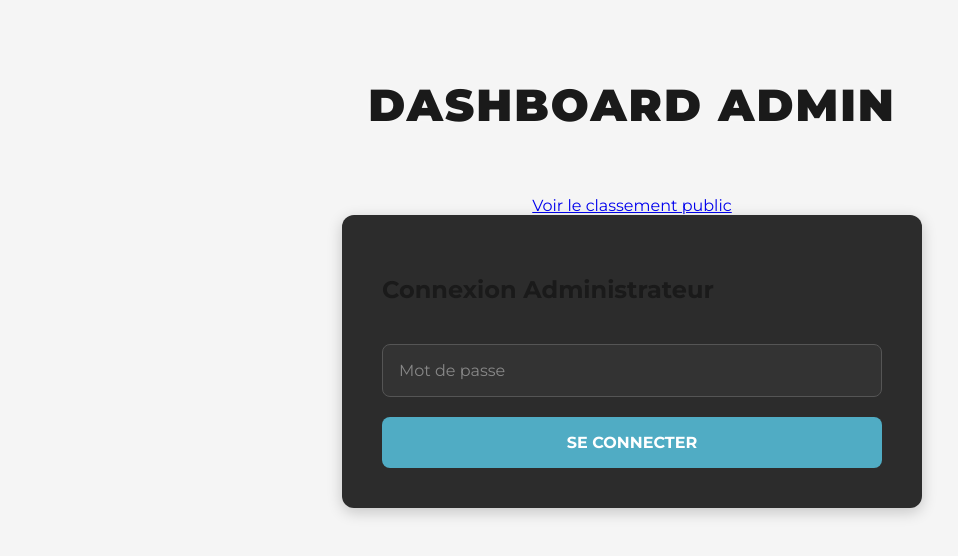
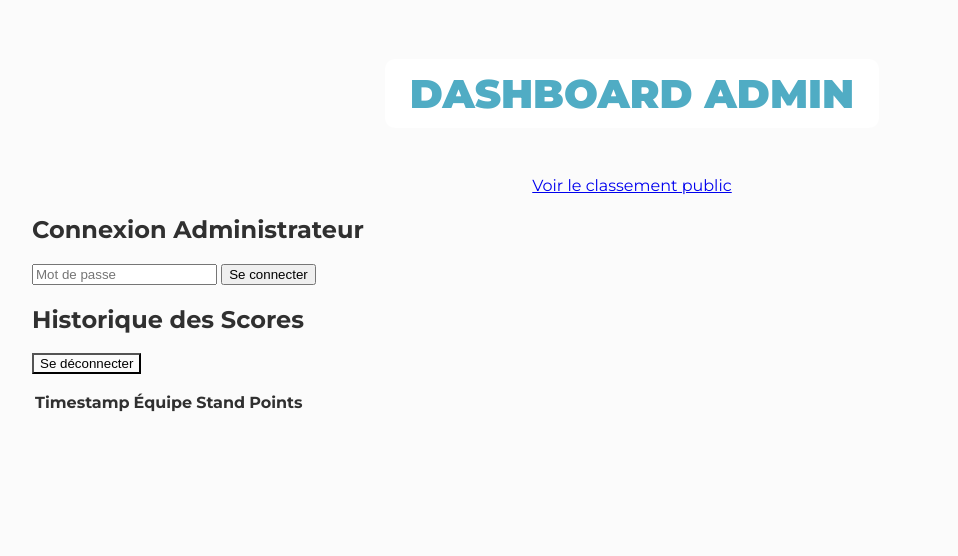
Before and after one commit to 0dayMonkey/JAE-front, a plain HTML site: page admin.html in a window 1280 px wide. Shown: the whole page, without its empty margins (8-966 px from the left). Drawn offline with Linux system fonts and the light colour scheme.

Commit message:
update style.css and main.js

```diff
--- a/css/style.css
+++ b/css/style.css
@@ -1,21 +1,25 @@
-@import url('https://fonts.googleapis.com/css2?family=Montserrat:wght@400;700;900&display=swap');
+@import url('https://fonts.googleapis.com/css2?family=Montserrat:wght@400;500;700;900&display=swap');
 
 :root {
-    --color-primary: #50ACC4;
-    --color-background: #f5f5f5;
-    --color-surface: #2c2c2c;
-    --color-text-light: #1a1a1a;
-    --color-text-dark: #0e0e0e;
-    --shadow-subtle: 0 4px 15px rgba(0,0,0,0.2);
-    --glow-primary: 0px 0px 20px 10px rgba(80, 172, 196, 0.4);
+    --e-global-color-primary: #50ACC4;
+    --e-global-color-secondary: #303030;
+    --e-global-color-text: #303030;
+    --e-global-color-accent: #FF8282;
+    --e-global-color-background: #FBFBFB;
+    --e-global-typography-primary-font-family: "Montserrat", sans-serif;
 
-    --font-family-main: "Montserrat", -apple-system, BlinkMacSystemFont, "Segoe UI", Roboto, sans-serif;
+    /* Couleurs pour les équipes */
+    --team-color-Jaune: #f1c40f;
+    --team-color-Rouge: #e74c3c;
+    --team-color-Vert: #2ecc71;
+    --team-color-Bleu: #3498db;
+    --team-color-Violet: #9b59b6;
 }
 
 body {
-    font-family: var(--font-family-main);
-    background-color: var(--color-background);
-    color: var(--color-text-light);
+    font-family: var(--e-global-typography-primary-font-family);
+    background-color: var(--e-global-color-background);
+    color: var(--e-global-color-text);
     margin: 0;
     padding: 2rem;
     display: flex;
@@ -24,17 +28,17 @@ body {
 }
 
 h1 {
-    background: transparent;
-    color: var(--color-text-light);
-    padding: 1rem 2rem;
-    border-radius: 8px;
+    font-family: "Montserrat", Sans-serif;
+    text-transform: uppercase;
+    color: var(--e-global-color-primary);
+    border-color: var(--e-global-color-primary);
+    border-width: 1px 1px 1px 1px;
+    border-radius: 10px 10px 10px 10px;
+    padding: 10px 25px 10px 25px;
+    font-size: 2.5rem;
+    font-weight: 900;
     margin-bottom: 3rem;
-    font-size: 2.8rem;
-    font-weight: 900;
-    text-align: center;
-    text-transform: uppercase;
-    letter-spacing: 2px;
-    text-shadow: 0 0 15px rgba(255, 255, 255, 0.3);
+    background-color: white;
 }
 
 .container {
@@ -42,7 +46,6 @@ h1 {
     max-width: 1200px;
     background: transparent;
     padding: 0;
-    box-shadow: none;
 }
 
 .leaderboard-grid {
@@ -52,8 +55,8 @@ h1 {
 }
 
 .leaderboard-card {
-    background-color: var(--color-surface);
-    border: 1px solid #444;
+    background-color: white;
+    border: 2px solid var(--e-global-color-secondary);
     border-radius: 16px;
     padding: 1.5rem;
     display: flex;
@@ -61,109 +64,54 @@ h1 {
     align-items: center;
     justify-content: space-between;
     transition: transform 0.3s ease, box-shadow 0.3s ease;
-    min-height: 220px;
-    box-shadow: var(--shadow-subtle);
+    min-height: 200px;
+    box-shadow: 0 5px 20px rgba(0,0,0,0.08);
 }
 
 .leaderboard-card:hover {
-    transform: translateY(-10px);
-    box-shadow: 0 10px 30px rgba(0,0,0,0.4);
+    transform: translateY(-8px);
+    box-shadow: 0 10px 25px rgba(0,0,0,0.12);
 }
 
+/* Application dynamique de la couleur de bordure par équipe */
+.team-border-Jaune { border-color: var(--team-color-Jaune); }
+.team-border-Rouge { border-color: var(--team-color-Rouge); }
+.team-border-Vert { border-color: var(--team-color-Vert); }
+.team-border-Bleu { border-color: var(--team-color-Bleu); }
+.team-border-Violet { border-color: var(--team-color-Violet); }
+
 .card-rank {
-    font-size: 3.5rem;
+    font-size: 3rem;
     font-weight: 900;
-    color: var(--color-primary);
+    color: var(--e-global-color-secondary);
     align-self: flex-start;
 }
 
 .card-team-name {
-    color: var(--color-text-light);
+    color: white;
     border-radius: 8px;
     padding: 0.75rem 2rem;
     margin: 1rem 0;
     width: 90%;
     text-align: center;
-    font-size: 1.8rem;
+    font-size: 1.6rem;
     font-weight: 700;
+    text-transform: uppercase;
 }
+
+/* Application dynamique de la couleur de fond du tag */
+.team-tag-Jaune { background-color: var(--team-color-Jaune); }
+.team-tag-Rouge { background-color: var(--team-color-Rouge); }
+.team-tag-Vert { background-color: var(--team-color-Vert); }
+.team-tag-Bleu { background-color: var(--team-color-Bleu); }
+.team-tag-Violet { background-color: var(--team-color-Violet); }
 
 .card-score {
     font-size: 2.5rem;
     font-weight: 900;
-    color: var(--color-text-light);
+    color: var(--e-global-color-primary);
     align-self: flex-end;
 }
-
-
-.team-Jaune { background-color: #f1c40f; box-shadow: 0 4px 15px rgba(241, 196, 15, 0.4); }
-.team-Rouge { background-color: #e74c3c; box-shadow: 0 4px 15px rgba(231, 76, 60, 0.4); }
-.team-Vert { background-color: #2ecc71; box-shadow: 0 4px 15px rgba(46, 204, 113, 0.4); }
-.team-Bleu { background-color: #3498db; box-shadow: 0 4px 15px rgba(52, 152, 219, 0.4); }
-.team-Violet { background-color: #9b59b6; box-shadow: 0 4px 15px rgba(155, 89, 182, 0.4); }
-
-
-/* Styles pour les autres pages (formulaires, etc.) */
-form {
-    display: flex;
-    flex-direction: column;
-    gap: 1.25rem;
-    background: var(--color-surface);
-    padding: 2.5rem;
-    border-radius: 12px;
-    box-shadow: var(--shadow-subtle);
-    width: 100%;
-    max-width: 500px;
-    margin: 0 auto;
-}
-
-input, select, button {
-    padding: 1rem;
-    font-size: 1rem;
-    border-radius: 8px;
-    border: 1px solid #555;
-    font-family: var(--font-family-main);
-    background-color: #333;
-    color: var(--color-text-light);
-}
-
-input::placeholder {
-    color: #888;
-}
-
-button {
-    background-color: var(--color-primary);
-    color: white;
-    border: none;
-    cursor: pointer;
-    font-weight: 700;
-    text-transform: uppercase;
-    transition: background-color 0.2s;
-}
-
-button:hover {
-    background-color: #62c3db;
-}
-
-.hidden {
-    display: none;
-}
-
-#message {
-    margin-top: 1rem;
-    padding: 1rem;
-    border-radius: 8px;
-    text-align: center;
-}
-#message.success {
-    background-color: #2ecc71;
-    color: white;
-}
-#message.error {
-    background-color: #e74c3c;
-    color: white;
-}
-
 
 @media (max-width: 600px) {
     body { padding: 1rem; }
--- a/js/main.js
+++ b/js/main.js
@@ -20,11 +20,11 @@ document.addEventListener('DOMContentLoaded', () => {
 
             teams.forEach((team, index) => {
                 const card = document.createElement('div');
-                card.className = 'leaderboard-card';
+                card.className = `leaderboard-card team-border-${team.name}`;
 
                 card.innerHTML = `
                     <div class="card-rank">#${index + 1}</div>
-                    <h3 class="card-team-name team-${team.name}">${team.name}</h3>
+                    <h3 class="card-team-name team-tag-${team.name}">${team.name}</h3>
                     <div class="card-score">${team.score}</div>
                 `;
                 leaderboardContainer.appendChild(card);
```
